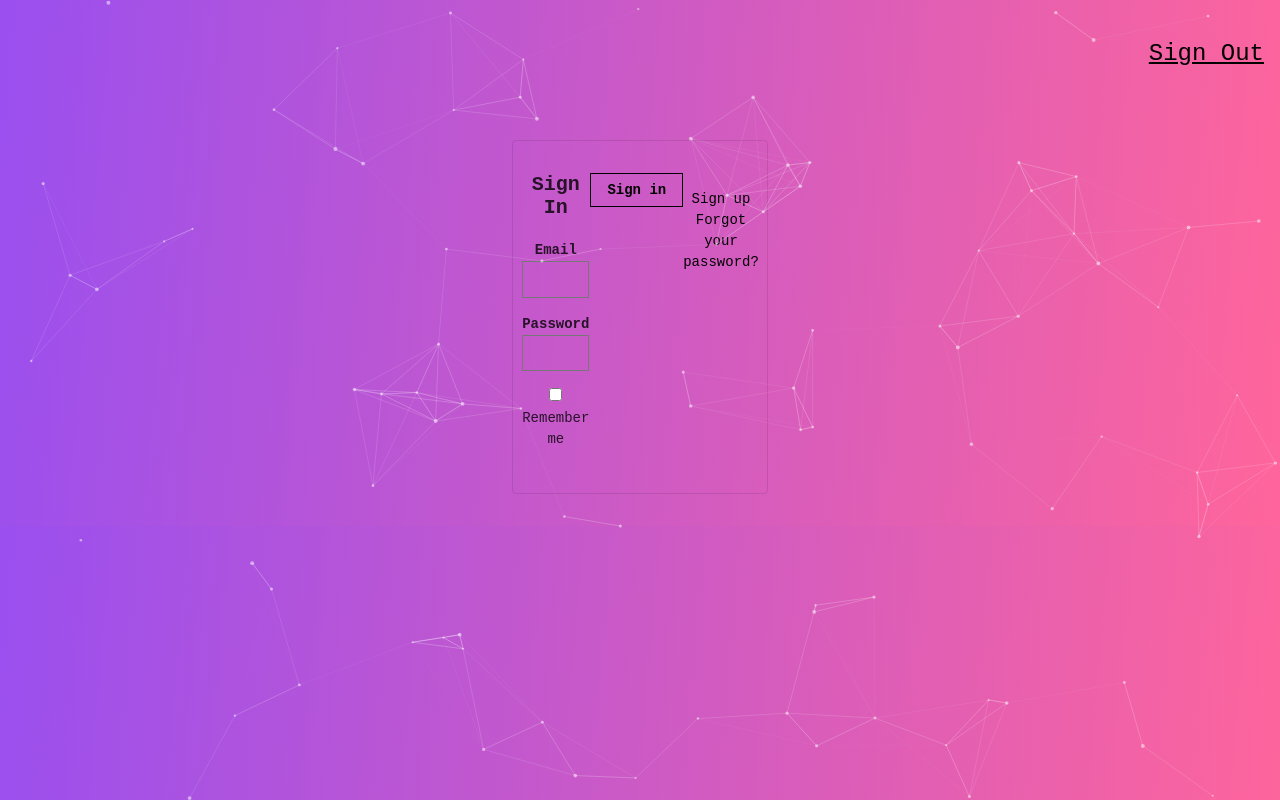
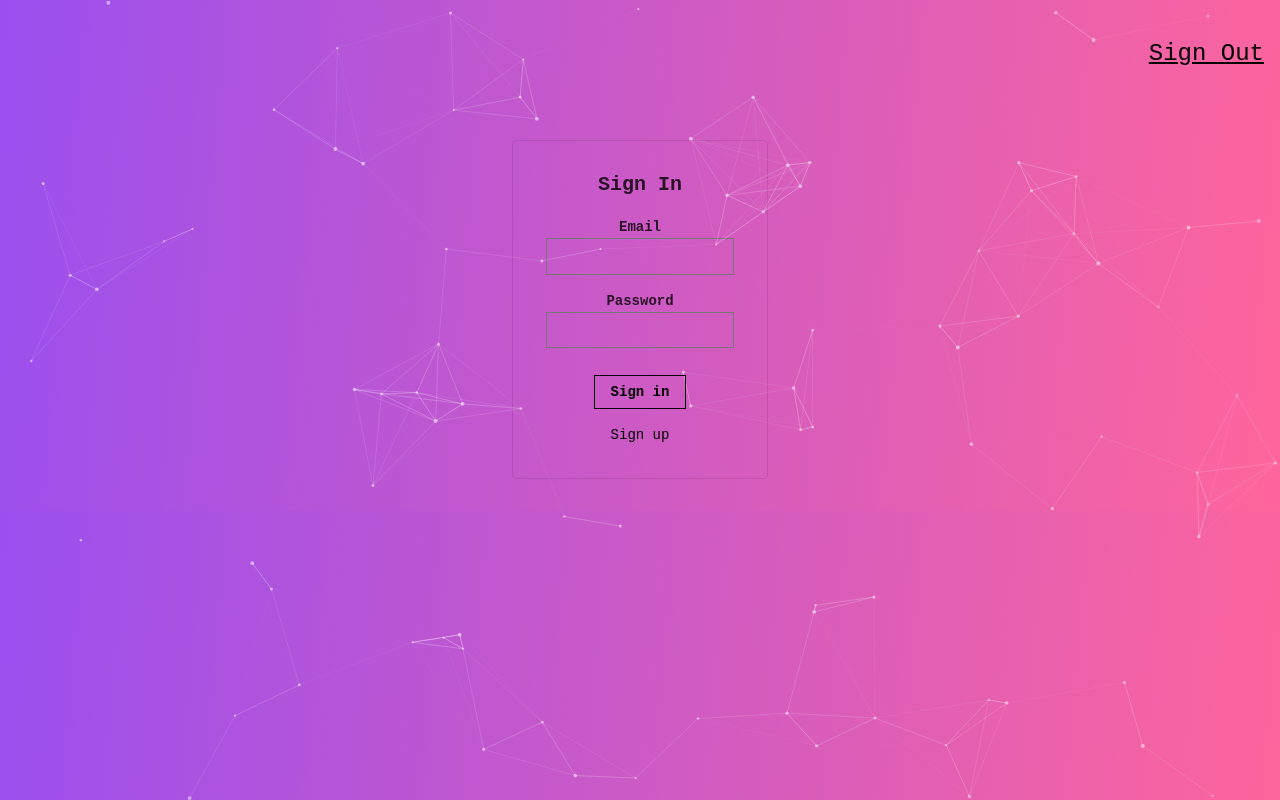
Before and after one commit to MsNicoleta/id-face-front, a React (Create React App) app: page / in a window 1280 px wide. Built offline with nearby package versions, Linux system fonts and the light colour scheme.

Commit message:
adjust class names of sign in form

```diff
--- a/src/components/Signin/Signin.js
+++ b/src/components/Signin/Signin.js
@@ -3,27 +3,27 @@
 
 const Signin = () => {
   return (
-    <article class="br2 ba dark-gray b--black-10 mv4 w-100 w-50-m w-25-l mw5 center">
-        <main class="pa4 black-80">
-            <form class="measure center">
-                <fieldset id="sign_up" class="ba b--transparent ph0 mh0">
-                <legend class="f4 fw6 ph0 mh0">Sign In</legend>
-                <div class="mt3">
-                    <label class="db fw6 lh-copy f6" for="email-address">Email</label>
-                    <input class="pa2 input-reset ba bg-transparent hover-bg-black hover-white w-100" type="email" name="email-address"  id="email-address"/>
+    <article className="br2 ba dark-gray b--black-10 mv4 w-100 w-50-m w-25-l mw5 center">
+        <main className="pa4 black-80">
+            <form className="measure">
+                <fieldset id="sign_up" className="ba b--transparent ph0 mh0">
+                <legend className="f4 fw6 ph0 mh0">Sign In</legend>
+                <div className="mt3">
+                    <label className="db fw6 lh-copy f6" for="email-address">Email</label>
+                    <input className="pa2 input-reset ba bg-transparent hover-bg-black hover-white w-100" type="email" name="email-address"  id="email-address"/>
                 </div>
-                <div class="mv3">
-                    <label class="db fw6 lh-copy f6" for="password">Password</label>
-                    <input class="b pa2 input-reset ba bg-transparent hover-bg-black hover-white w-100" type="password" name="password"  id="password"/>
+                <div className="mv3">
+                    <label className="db fw6 lh-copy f6" for="password">Password</label>
+                    <input className="b pa2 input-reset ba bg-transparent hover-bg-black hover-white w-100" type="password" name="password"  id="password"/>
                 </div>
-                <label class="pa0 ma0 lh-copy f6 pointer"><input type="checkbox"/> Remember me</label>
+
                 </fieldset>
-                <div class="">
-                <input class="b ph3 pv2 input-reset ba b--black bg-transparent grow pointer f6 dib" type="submit" value="Sign in"/>
+                <div className="">
+                <input className="b ph3 pv2 input-reset ba b--black bg-transparent grow pointer f6 dib" type="submit" value="Sign in"/>
                 </div>
-                <div class="lh-copy mt3">
-                <a href="#0" class="f6 link dim black db">Sign up</a>
-                <a href="#0" class="f6 link dim black db">Forgot your password?</a>
+                <div className="lh-copy mt3">
+                <a href="#0" className="f6 link dim black db">Sign up</a>
+
                 </div>
             </form>
         </main>
```
Also changed, not shown: src/App.js (line endings or trailing spaces).
